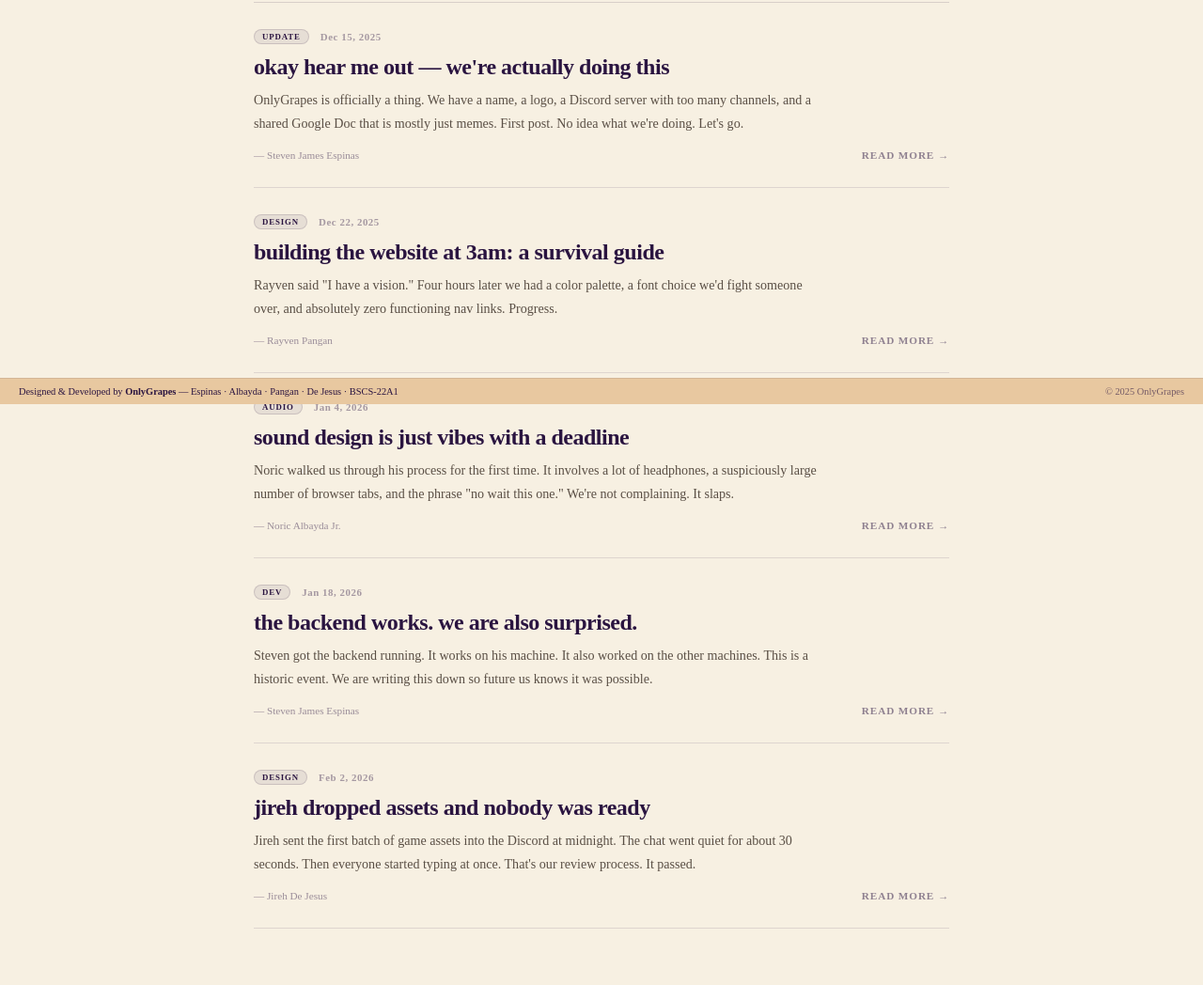
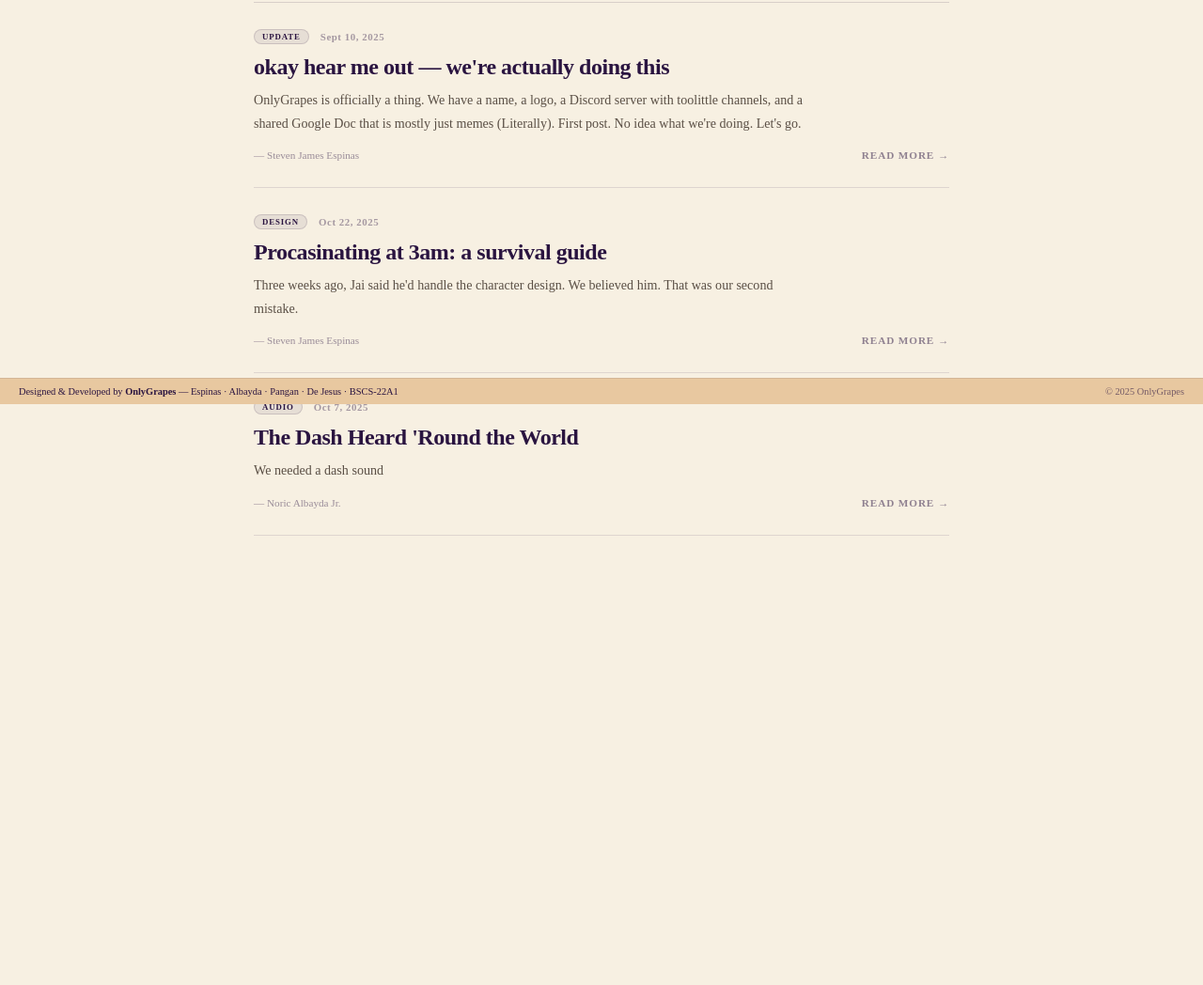
Before and after one commit to Se2to2/onlygrapes, a plain HTML site: page devlog.html in a window 1280 px wide. Shown: the part 370-1418 px from the top of the page at 94% size. After the commit the page ends 1000 px from the top, so only its background shows below. Drawn offline with Linux system fonts and the light colour scheme.

Commit message:
Add files via upload
Final prolly

```diff
--- a/devlog.html
+++ b/devlog.html
@@ -61,14 +61,14 @@
             <article class="dl-post" data-tag="update" onclick="togglePost(this)">
                 <div class="dl-post-meta">
                     <span class="dl-post-tag">Update</span>
-                    <span class="dl-post-date">Dec 15, 2025</span>
+                    <span class="dl-post-date">Sept 10, 2025</span>
                 </div>
                 <div class="dl-post-title">okay hear me out — we're actually doing this</div>
-                <p class="dl-post-excerpt">OnlyGrapes is officially a thing. We have a name, a logo, a Discord server with too many channels, and a shared Google Doc that is mostly just memes. First post. No idea what we're doing. Let's go.</p>
+                <p class="dl-post-excerpt">OnlyGrapes is officially a thing. We have a name, a logo, a Discord server with toolittle channels, and a shared Google Doc that is mostly just memes (Literally). First post. No idea what we're doing. Let's go.</p>
                 <div class="dl-post-body">
-                    <p>So here's the situation: four people in a Discord call at 2am decided to start a game studio. No business plan. No investors. No adults. Just the unwavering belief that the games we actually want to play don't exist yet — and that we should be the ones to build them.</p>
-                    <p style="margin-top:12px">We have a name. We have a logo that Rayven made in one sitting while the rest of us watched and contributed nothing useful. We have a Discord server that already has 14 channels and counting, most of which will never be used. And we have a Google Doc titled "ideas??" that is currently 90% memes and 10% one actual idea that might be kind of fire.</p>
-                    <p style="margin-top:12px">This is the first devlog. There will be more. We have no idea where this goes. Let's find out.</p>
+                    <p>So here's the situation: four people in a Discord call at 2am decided to start a game studio. No Ideas. Just the unwavering belief that the games we actually want to play don't exist yet and that we should be the ones to build them.</p>
+                    <p style="margin-top:12px">We have a name. We have a logo that Jai made in one sitting while the rest of us watched and contributed nothing useful. We have a Discord server that already has like 7 channels and counting, most of which will never be used. And we have a Google Doc titled "ideas" that is currently 90% memes and 10% one actual idea that might be kind of.. who are we kidding we don't have any ideas.</p>
+                    <p style="margin-top:12px">This is the first devlog. There will be more. We have no idea where this goes.</p>
                 </div>
                 <div class="dl-post-footer">
                     <span class="dl-post-author">— Steven James Espinas</span>
@@ -79,17 +79,24 @@
             <article class="dl-post" data-tag="design" onclick="togglePost(this)">
                 <div class="dl-post-meta">
                     <span class="dl-post-tag">Design</span>
-                    <span class="dl-post-date">Dec 22, 2025</span>
+                    <span class="dl-post-date">Oct 22, 2025</span>
                 </div>
-                <div class="dl-post-title">building the website at 3am: a survival guide</div>
-                <p class="dl-post-excerpt">Rayven said "I have a vision." Four hours later we had a color palette, a font choice we'd fight someone over, and absolutely zero functioning nav links. Progress.</p>
+                <div class="dl-post-title">Procasinating at 3am: a survival guide</div>
+                <p class="dl-post-excerpt">Three weeks ago, Jai said he'd handle the character design. We believed him. That was our second mistake.</p>
                 <div class="dl-post-body">
-                    <p>The color palette came first. Rayven opened Figma, stared at a blank canvas for about 45 seconds, then typed the exact hex codes without looking anything up. We don't know how. We don't ask questions.</p>
-                    <p style="margin-top:12px">The font took longer. An hour of deliberation, two "final decisions" that weren't final, and one heated argument about whether Georgia was too safe. It's Georgia. We kept Georgia. We'd fight someone over Georgia.</p>
-                    <p style="margin-top:12px">Nav links still don't work as of writing this. We're choosing to call that "iterative development." The vibe is there though. The vibe is very much there.</p>
+                    <p>Week 1: Silence. Understandable. Great art takes time. We respect the process.</p>
+                    <p style="margin-top:12px">Week 2: Still nothing. Slight concern. Maybe he's cooking something insane. We let him cook.</p>
+                    <p style="margin-top:12px">Week 3: The kitchen is on fire. There is no food.</p>
+                    <p style="margin-top:12px">At this point, we're not sure if the character design exists in a higher plane of existence or if it's just an idea Jai visits in his dreams and refuses to bring back with him.</p>
+                    <p style="margin-top:12px">No sketches. No concepts. Not even a badly drawn stick figure to prove life.</p>
+                    <p style="margin-top:12px">So we waited. Longer than we should have. Checking for updates like it was going to magically appear one day. It didn't. But hope is a powerful and dangerous thing, and we held onto it anyway.</p>
+                    <p style="margin-top:12px">Current Status:</p>
+                    <p style="margin-top:12px">Budget Character Design</p>
+                    <p style="margin-top:12px">Three weeks gone</p>
+                    <p style="margin-top:12px">Sire said Go Lang</p>
                 </div>
                 <div class="dl-post-footer">
-                    <span class="dl-post-author">— Rayven Pangan</span>
+                    <span class="dl-post-author">— Steven James Espinas</span>
                     <span class="dl-read-more">Read more →</span>
                 </div>
             </article>
@@ -97,53 +104,30 @@
             <article class="dl-post" data-tag="audio" onclick="togglePost(this)">
                 <div class="dl-post-meta">
                     <span class="dl-post-tag">Audio</span>
-                    <span class="dl-post-date">Jan 4, 2026</span>
+                    <span class="dl-post-date">Oct 7, 2025</span>
                 </div>
-                <div class="dl-post-title">sound design is just vibes with a deadline</div>
-                <p class="dl-post-excerpt">Noric walked us through his process for the first time. It involves a lot of headphones, a suspiciously large number of browser tabs, and the phrase "no wait this one." We're not complaining. It slaps.</p>
+                <div class="dl-post-title">The Dash Heard 'Round the World</div>
+                <p class="dl-post-excerpt">We needed a dash sound</p>
                 <div class="dl-post-body">
-                    <p>Noric shared his screen and we counted 34 browser tabs. He could not explain what most of them were for. He also had three different audio editors open, a YouTube video paused mid-frame, and a Spotify playlist titled "for when it's 4am and ur building something."</p>
-                    <p style="margin-top:12px">The process was: play a sound, say "no," play another sound, say "no," play a third sound, say "no wait this one" and then modify it for 25 minutes until it was unrecognizable from the original. The result was incredible. We have no idea how he did it. He probably doesn't either.</p>
-                    <p style="margin-top:12px">The game doesn't have a name yet but it has a soundscape now and honestly that feels more real.</p>
+                    <p>An idea was made.</p>
+                    <p style="margin-top:12px">Sound was required.</p>
+                    <p style="margin-top:12px"> </p>
+                    <p style="margin-top:12px">The concept: a robot.</p>
+                    <p style="margin-top:12px">The feature: it dashes.</p>
+                    <p style="margin-top:12px">The reality: we now need audio for… that.</p>
+                    <p style="margin-top:12px"> </p>
+                    <p style="margin-top:12px">Week 1: Silence. Understandable. Great audio takes time. </p>
+                    <p style="margin-top:12px">Week 2: Still nothing. The robot moves. It dashes. Our hopes for normal sound fade. </p>
+                    <p style="margin-top:12px">Week 3: Finally, audio arrives. And somehow… its sounds like ass clapping.</p>
+                    <p style="margin-top:12px"> </p>
+                    <p style="margin-top:12px">No one asked for it. No one expected it. And yet, it exists. Every dash now punctuated by a sound that makes zero sense.</p>
+                    <p style="margin-top:12px">Current Status: </p>
+                    <p style="margin-top:12px">One dashing robot. </p>
+                    <p style="margin-top:12px">One meme-level sound effect. </p>
+                    <p style="margin-top:12px">Team morale: laughing their ass out.</p>
                 </div>
                 <div class="dl-post-footer">
                     <span class="dl-post-author">— Noric Albayda Jr.</span>
-                    <span class="dl-read-more">Read more →</span>
-                </div>
-            </article>
-
-            <article class="dl-post" data-tag="dev" onclick="togglePost(this)">
-                <div class="dl-post-meta">
-                    <span class="dl-post-tag">Dev</span>
-                    <span class="dl-post-date">Jan 18, 2026</span>
-                </div>
-                <div class="dl-post-title">the backend works. we are also surprised.</div>
-                <p class="dl-post-excerpt">Steven got the backend running. It works on his machine. It also worked on the other machines. This is a historic event. We are writing this down so future us knows it was possible.</p>
-                <div class="dl-post-body">
-                    <p>To be fully transparent about the timeline: it did not work for three days. There was a period where it worked on Steven's machine and nowhere else, which was described as "a good sign, actually" in a tone that convinced nobody. There was a period where it worked on nobody's machine, which was not described as anything because we all went quiet.</p>
-                    <p style="margin-top:12px">Then on a Thursday night, with no warning and no explanation, it just worked. On all machines. We tested it four times because we didn't believe it. It kept working. Steven sent "YOOO" in all caps to the Discord. Noric replied with a grape emoji. That was our code review process.</p>
-                    <p style="margin-top:12px">Shipping is inevitable now. The infrastructure is real. We are real. This is happening.</p>
-                </div>
-                <div class="dl-post-footer">
-                    <span class="dl-post-author">— Steven James Espinas</span>
-                    <span class="dl-read-more">Read more →</span>
-                </div>
-            </article>
-
-            <article class="dl-post" data-tag="design" onclick="togglePost(this)">
-                <div class="dl-post-meta">
-                    <span class="dl-post-tag">Design</span>
-                    <span class="dl-post-date">Feb 2, 2026</span>
-                </div>
-                <div class="dl-post-title">jireh dropped assets and nobody was ready</div>
-                <p class="dl-post-excerpt">Jireh sent the first batch of game assets into the Discord at midnight. The chat went quiet for about 30 seconds. Then everyone started typing at once. That's our review process. It passed.</p>
-                <div class="dl-post-body">
-                    <p>There was no warning. No "hey I'm about to drop some stuff." Just: 11:58pm, a message that said "okay" and then a 47-image zip file. Forty-seven. At midnight. We opened it immediately.</p>
-                    <p style="margin-top:12px">The silence lasted about 30 seconds. In Discord terms, that's an eternity. Then Rayven typed "bro." Then Noric sent five grape emojis in a row. Then Steven started asking technical integration questions because that's how he expresses excitement.</p>
-                    <p style="margin-top:12px">The assets passed. Obviously. The game just started looking real in a way it didn't before. Jireh said "yeah I kinda went off." He did. He absolutely did.</p>
-                </div>
-                <div class="dl-post-footer">
-                    <span class="dl-post-author">— Jireh De Jesus</span>
                     <span class="dl-read-more">Read more →</span>
                 </div>
             </article>
--- a/team/Albayda/portfolio-style.css
+++ b/team/Albayda/portfolio-style.css
@@ -369,19 +369,16 @@
 }
 
 @media (max-width: 768px) {
-  /* iOS Safari 100vh fix */
   .section {
     height: 100svh;
     min-height: -webkit-fill-available;
     scroll-snap-align: start;
   }
 
-  /* Native touch snap scroll */
   html {
     scroll-snap-type: y mandatory;
   }
 
-  /* Skills grid: 2 columns on tablet */
   .skills-grid {
     grid-template-columns: repeat(2, 1fr);
     gap: 8px;
@@ -408,7 +405,6 @@
     font-size: 0.78rem;
   }
 
-  /* Hide the note text — icon + name + pips is enough at this size */
   .skill-note {
     display: none;
   }
@@ -417,7 +413,6 @@
     font-size: 0.56rem;
   }
 
-  /* Shrink contact cat image so it doesn't overlap content */
   .contact-bg-image {
     width: 100px;
     opacity: 0.1;
--- a/team/Espinas/portfolio-style.css
+++ b/team/Espinas/portfolio-style.css
@@ -369,19 +369,16 @@
 }
 
 @media (max-width: 768px) {
-  /* iOS Safari 100vh fix */
   .section {
     height: 100svh;
     min-height: -webkit-fill-available;
     scroll-snap-align: start;
   }
 
-  /* Native touch snap scroll */
   html {
     scroll-snap-type: y mandatory;
   }
 
-  /* Skills grid: 2 columns on tablet */
   .skills-grid {
     grid-template-columns: repeat(2, 1fr);
     gap: 8px;
@@ -408,7 +405,6 @@
     font-size: 0.78rem;
   }
 
-  /* Hide the note text — icon + name + pips is enough at this size */
   .skill-note {
     display: none;
   }
@@ -417,7 +413,6 @@
     font-size: 0.56rem;
   }
 
-  /* Shrink contact cat image so it doesn't overlap content */
   .contact-bg-image {
     width: 100px;
     opacity: 0.1;
--- a/team/Jireh/portfolio-style.css
+++ b/team/Jireh/portfolio-style.css
@@ -369,19 +369,16 @@
 }
 
 @media (max-width: 768px) {
-  /* iOS Safari 100vh fix */
   .section {
     height: 100svh;
     min-height: -webkit-fill-available;
     scroll-snap-align: start;
   }
 
-  /* Native touch snap scroll */
   html {
     scroll-snap-type: y mandatory;
   }
 
-  /* Skills grid: 2 columns on tablet */
   .skills-grid {
     grid-template-columns: repeat(2, 1fr);
     gap: 8px;
@@ -408,7 +405,6 @@
     font-size: 0.78rem;
   }
 
-  /* Hide the note text — icon + name + pips is enough at this size */
   .skill-note {
     display: none;
   }
@@ -417,7 +413,6 @@
     font-size: 0.56rem;
   }
 
-  /* Shrink contact cat image so it doesn't overlap content */
   .contact-bg-image {
     width: 100px;
     opacity: 0.1;
--- a/team/Pangan/portfolio-style.css
+++ b/team/Pangan/portfolio-style.css
@@ -369,19 +369,16 @@
 }
 
 @media (max-width: 768px) {
-  /* iOS Safari 100vh fix */
   .section {
     height: 100svh;
     min-height: -webkit-fill-available;
     scroll-snap-align: start;
   }
 
-  /* Native touch snap scroll */
   html {
     scroll-snap-type: y mandatory;
   }
 
-  /* Skills grid: 2 columns on tablet */
   .skills-grid {
     grid-template-columns: repeat(2, 1fr);
     gap: 8px;
@@ -408,7 +405,6 @@
     font-size: 0.78rem;
   }
 
-  /* Hide the note text — icon + name + pips is enough at this size */
   .skill-note {
     display: none;
   }
@@ -417,7 +413,6 @@
     font-size: 0.56rem;
   }
 
-  /* Shrink contact cat image so it doesn't overlap content */
   .contact-bg-image {
     width: 100px;
     opacity: 0.1;
```
Also changed, not shown: presskit.html (+0 -4 lines), script.js (+7 -4 lines), style.css (+30 -45 lines), Index.HTML (line endings or trailing spaces), team/Pangan/Portfolio.html (line endings or trailing spaces).
